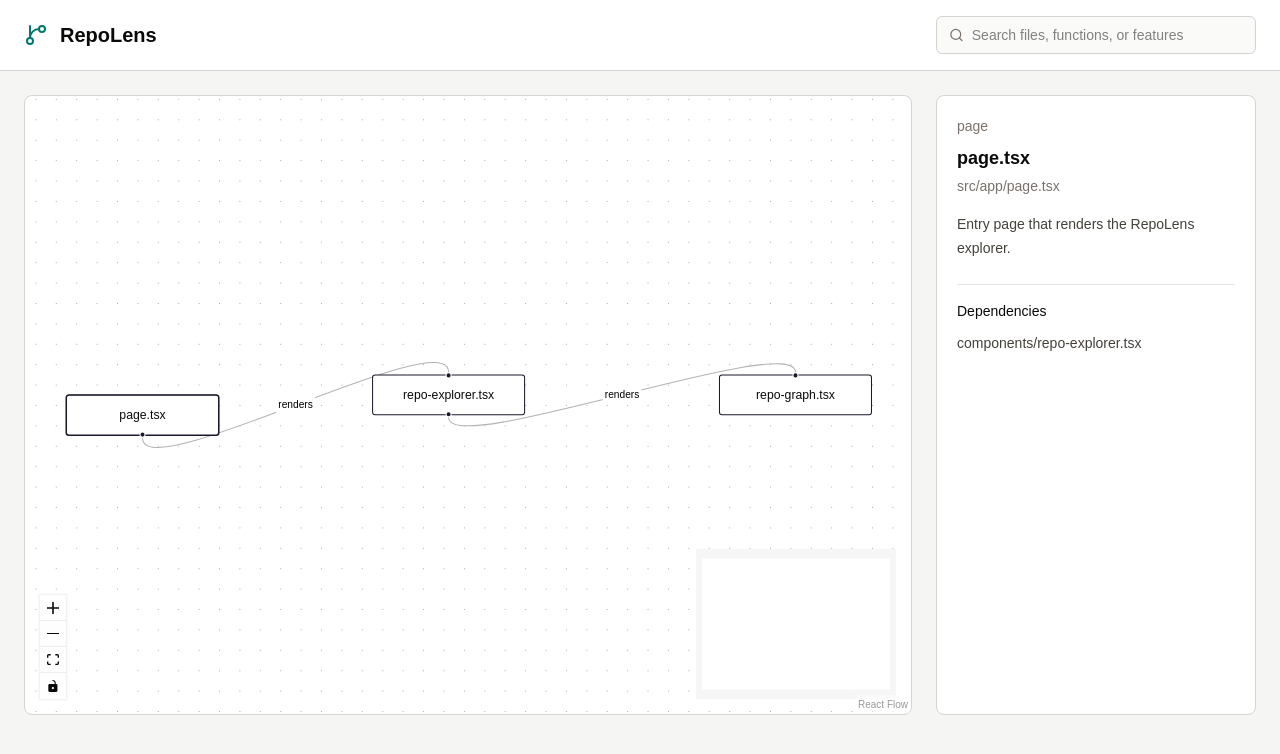
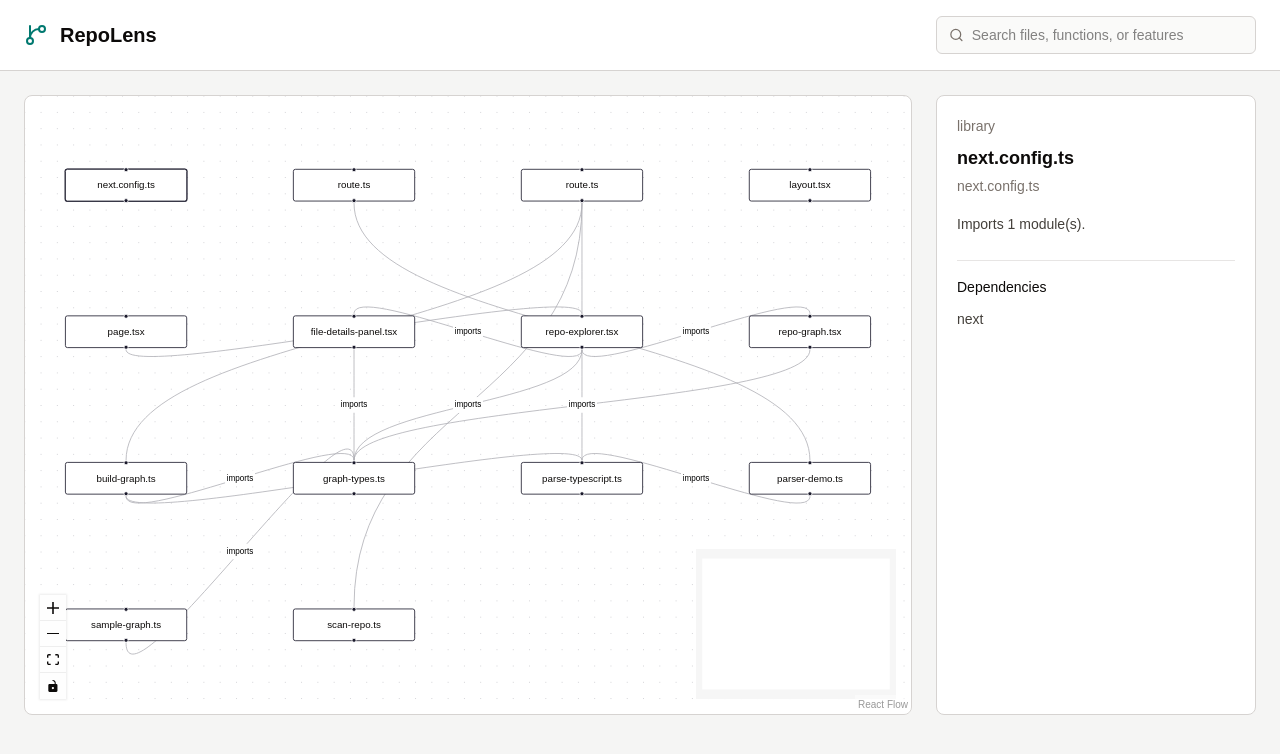
Before and after one commit to oshadhaw63/RepoLens, a Next.js app: page / in a window 1280 px wide. Shown: the top 754 px of the page. Built offline with nearby package versions, Linux system fonts and the light colour scheme.

Commit message:
feat: load generated repo graph in explorer

```diff
--- a/src/components/repo-explorer.tsx
+++ b/src/components/repo-explorer.tsx
@@ -1,27 +1,66 @@
 "use client";
 
-"use client";
-
-import { useMemo, useState } from "react";
+import { useEffect, useMemo, useState } from "react";
 import { GitBranch, Search } from "lucide-react";
 
 import { FileDetailsPanel } from "@/components/file-details-panel";
 import { RepoGraph } from "@/components/repo-graph";
-import { sampleEdges, sampleNodes } from "@/lib/repolens/sample-graph";
-import type { RepoEdge, RepoNode } from "@/lib/repolens/graph-types";
+import type {
+  RepoEdge,
+  RepoGraphData,
+  RepoNode,
+} from "@/lib/repolens/graph-types";
+
+type RepoScanResponse = {
+  fileCount: number;
+  graph: RepoGraphData;
+};
+
+const emptyGraph: RepoGraphData = {
+  nodes: [],
+  edges: [],
+};
 
 export function RepoExplorer() {
-  const [selectedNode, setSelectedNode] = useState<RepoNode>(sampleNodes[0]);
+  const [graph, setGraph] = useState<RepoGraphData>(emptyGraph);
+  const [selectedNode, setSelectedNode] = useState<RepoNode | null>(null);
   const [searchQuery, setSearchQuery] = useState("");
+  const [isLoading, setIsLoading] = useState(true);
+  const [errorMessage, setErrorMessage] = useState<string | null>(null);
+
+  useEffect(() => {
+    async function loadRepoGraph() {
+      try {
+        const response = await fetch("/api/repo-scan");
+
+        if (!response.ok) {
+          throw new Error("Could not load repo graph.");
+        }
+
+        const data = (await response.json()) as RepoScanResponse;
+
+        setGraph(data.graph);
+        setSelectedNode(data.graph.nodes[0] ?? null);
+      } catch (error) {
+        setErrorMessage(
+          error instanceof Error ? error.message : "Unknown error.",
+        );
+      } finally {
+        setIsLoading(false);
+      }
+    }
+
+    loadRepoGraph();
+  }, []);
 
   const filteredNodes = useMemo(() => {
     const query = searchQuery.trim().toLowerCase();
 
     if (!query) {
-      return sampleNodes;
+      return graph.nodes;
     }
 
-    return sampleNodes.filter((node) => {
+    return graph.nodes.filter((node) => {
       const searchableText = [
         node.data.label,
         node.data.path,
@@ -36,17 +75,28 @@ export function RepoExplorer() {
       ]
         .join(" ")
         .toLowerCase();
+
       return searchableText.includes(query);
     });
-  }, [searchQuery]);
+  }, [graph.nodes, searchQuery]);
 
-  const filteredNodeIds = new Set(filteredNodes.map((node) => node.id));
+  const filteredNodeIds = useMemo(() => {
+    return new Set(filteredNodes.map((node) => node.id));
+  }, [filteredNodes]);
 
-  const filteredEdges: RepoEdge[] = sampleEdges.filter((edge) => {
+  const filteredEdges: RepoEdge[] = useMemo(() => {
+    return graph.edges.filter((edge) => {
       return filteredNodeIds.has(edge.source) && filteredNodeIds.has(edge.target);
     });
+  }, [graph.edges, filteredNodeIds]);
 
-  const selectedFile = selectedNode.data;
+  useEffect(() => {
+    if (selectedNode && filteredNodeIds.has(selectedNode.id)) {
+      return;
+    }
+
+    setSelectedNode(filteredNodes[0] ?? null);
+  }, [filteredNodes, filteredNodeIds, selectedNode]);
 
   return (
     <main className="min-h-screen bg-stone-100 text-stone-950">
@@ -71,15 +121,31 @@ export function RepoExplorer() {
 
       <section className="mx-auto grid max-w-7xl grid-cols-1 gap-6 px-6 py-6 lg:grid-cols-[1fr_320px]">
         <div className="h-[620px] overflow-hidden rounded-lg border border-stone-300 bg-white">
+          {isLoading ? (
+            <div className="flex h-full items-center justify-center text-sm text-stone-500">
+              Loading repository graph...
+            </div>
+          ) : errorMessage ? (
+            <div className="flex h-full items-center justify-center text-sm text-red-600">
+              {errorMessage}
+            </div>
+          ) : (
             <RepoGraph
               nodes={filteredNodes}
               edges={filteredEdges}
-            selectedNodeId={selectedNode.id}
+              selectedNodeId={selectedNode?.id ?? ""}
               onNodeSelect={setSelectedNode}
             />
+          )}
         </div>
 
-        <FileDetailsPanel file={selectedFile} />
+        {selectedNode ? (
+          <FileDetailsPanel file={selectedNode.data} />
+        ) : (
+          <aside className="rounded-lg border border-stone-300 bg-white p-5 text-sm text-stone-500">
+            No file selected.
+          </aside>
+        )}
       </section>
     </main>
   );
--- a/src/lib/repolens/build-graph.ts
+++ b/src/lib/repolens/build-graph.ts
@@ -4,11 +4,14 @@ import type { ParsedTypeScriptFile } from "@/lib/repolens/parse-typescript";
 import type { RepoEdge, RepoNode, RepoNodeKind } from "@/lib/repolens/graph-types";
 
 function getNodeKind(filePath: string): RepoNodeKind {
-  if (filePath.includes(`${path.sep}app${path.sep}`)) {
+  if (filePath.startsWith("src/app/") || filePath.includes("/app/")) {
     return "page";
   }
 
-  if (filePath.includes(`${path.sep}components${path.sep}`)) {
+  if (
+    filePath.startsWith("src/components/") ||
+    filePath.includes("/components/")
+  ) {
     return "component";
   }
 
@@ -16,7 +19,7 @@ function getNodeKind(filePath: string): RepoNodeKind {
 }
 
 function getFileLabel(filePath: string) {
-  return path.basename(filePath);
+  return path.posix.basename(filePath);
 }
 
 function createSummary(file: ParsedTypeScriptFile) {
@@ -101,11 +104,11 @@ function resolveImportToNodeId(
     return null;
   }
 
-  const sourceDirectory = path.dirname(sourceFilePath);
+  const sourceDirectory = path.posix.dirname(sourceFilePath);
 
   const basePath = importPath.startsWith("@/")
     ? importPath.replace("@/", "src/")
-    : path.normalize(path.join(sourceDirectory, importPath));
+    : path.posix.normalize(path.posix.join(sourceDirectory, importPath));
 
   const possibleTargets = [
     basePath,
@@ -113,11 +116,10 @@ function resolveImportToNodeId(
     `${basePath}.tsx`,
     `${basePath}.js`,
     `${basePath}.jsx`,
-    path.join(basePath, "index.ts"),
-    path.join(basePath, "index.tsx"),
-    path.join(basePath, "index.js"),
-    path.join(basePath, "index.jsx"),
+    `${basePath}/index.ts`,
+    `${basePath}/index.tsx`,
+    `${basePath}/index.js`,
+    `${basePath}/index.jsx`,
   ];
-
   return possibleTargets.find((target) => nodeIds.has(target)) ?? null;
 }
--- a/src/lib/repolens/graph-types.ts
+++ b/src/lib/repolens/graph-types.ts
@@ -22,3 +22,8 @@ export type RepoNodeData = {
 export type RepoNode = Node<RepoNodeData>;
 
 export type RepoEdge = Edge;
+
+export type RepoGraphData={
+  nodes: RepoNode[];
+  edges: RepoEdge[];
+}
```
Lines whose indentation alone changed are shown as unchanged.
